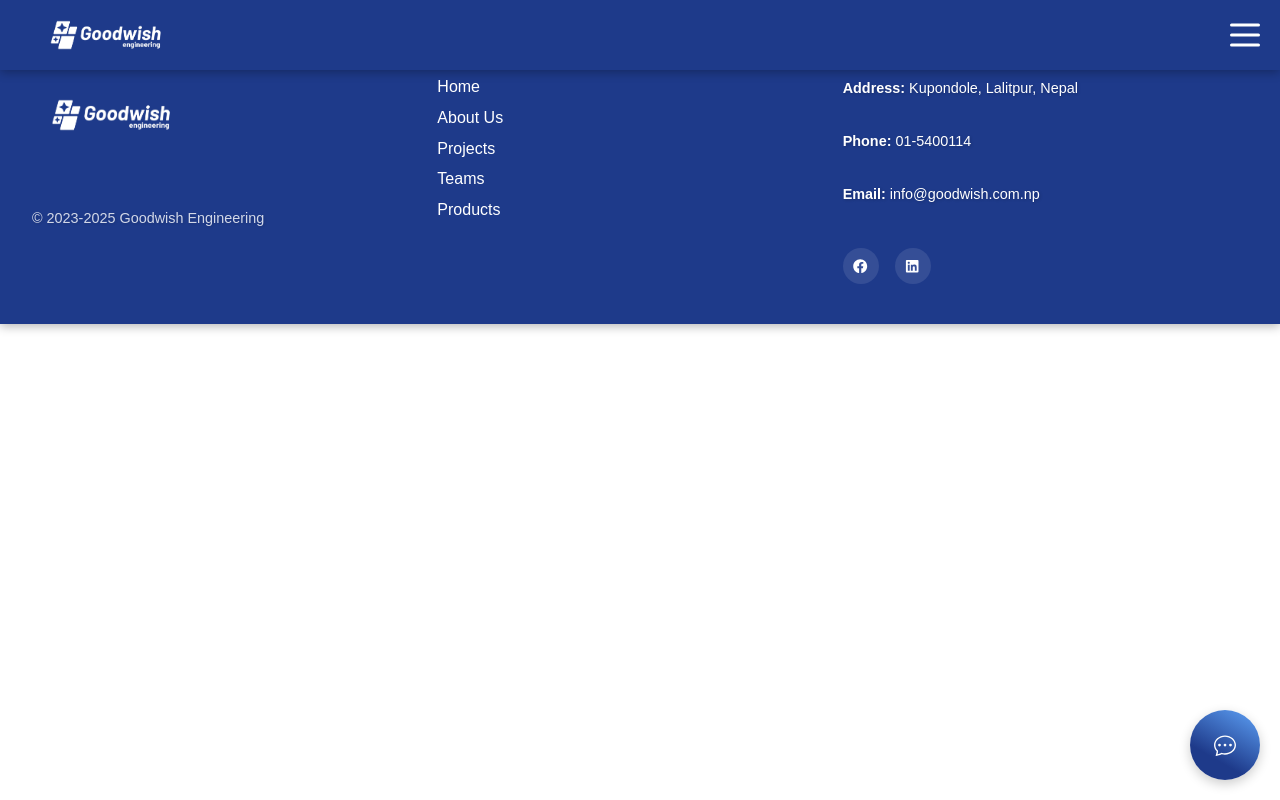
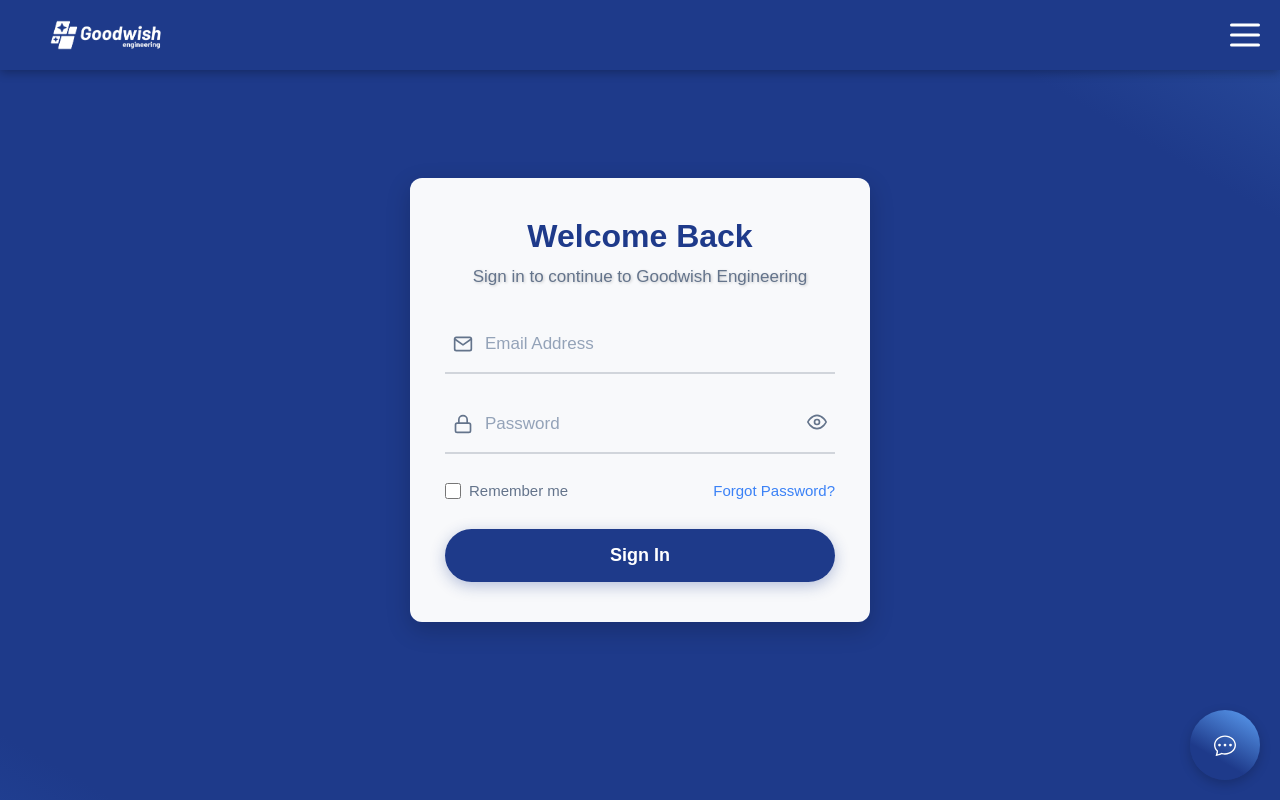
Before and after one commit to Robotics-Academy-of-Nepal/goodwish-website, a React (Vite) app: page /login in a window 1280 px wide. Shown: the top 800 px of the page. Built offline with nearby package versions, Linux system fonts and the light colour scheme.

Commit message:
login added

```diff
--- a/src/App.jsx
+++ b/src/App.jsx
@@ -9,6 +9,7 @@ import Products from './Products/Products.jsx';
 import Home from './Home/Home.jsx';
 import Footer from './Footer/Footer.jsx';
 import Chatbot from './Chatbot/Chatbot.jsx';
+import Login from './Login/Login.jsx';
 import './App.css';
 
 // Create a wrapper component to use useLocation
@@ -34,6 +35,7 @@ function AppContent() {
           <Route path="/projects" element={<Projects />} />
           <Route path="/teams" element={<Teams />} />
           <Route path="/products" element={<Products />} />
+          <Route path="/login" element={<Login />} />
         </Routes>
       </main>
       {!isLandingPage && <Footer />}
--- /dev/null
+++ b/src/Login/Login.css
@@ -0,0 +1,281 @@
+/* Login.css */
+
+/* Reset default styles */
+* {
+    margin: 0;
+    padding: 0;
+    box-sizing: border-box;
+  }
+
+  /* Login container */
+  .login-container {
+    position: relative;
+    min-height: 100vh;
+    width: 100%;
+    display: flex;
+    justify-content: center;
+    align-items: center;
+    overflow: hidden;
+    background-color: #1e3a8a;
+  }
+
+  /* Wave background */
+  .wave-background {
+    position: fixed;
+    top: 0;
+    left: 0;
+    width: 100%;
+    height: 100%;
+    background: linear-gradient(30deg, #3b82f6, #1e3a8a, #1e3a8a, #60a5fa); /* Gradient of blues */
+    background-size: 400%; /* For smooth animation */
+    animation: wave 10s ease-in-out infinite; /* Wave animation */
+    animation-delay: 3s;
+  }
+
+  /* Wave Animation Keyframes */
+  @keyframes wave {
+    0% {
+      background-position: 0% 50%;
+    }
+    50% {
+      background-position: 100% 50%;
+    }
+    100% {
+      background-position: 0% 50%;
+    }
+  }
+
+  /* Fade-in Animation */
+  @keyframes fadeIn {
+    from {
+      opacity: 0;
+      transform: translateY(20px);
+    }
+    to {
+      opacity: 1;
+      transform: translateY(0);
+    }
+  }
+
+  .fade-in {
+    opacity: 0;
+    animation: fadeIn 0.8s ease-out forwards;
+  }
+
+  /* Login content */
+  .login-content {
+    position: relative;
+    z-index: 1;
+    width: 90%;
+    max-width: 500px;
+    padding: 0 20px;
+    display: flex;
+    flex-direction: column;
+    align-items: center;
+  }
+
+  /* Login card */
+  .login-card {
+    width: 100%;
+    background-color: rgba(255, 255, 255, 0.97);
+    border-radius: 12px;
+    padding: 40px 35px;
+    box-shadow: 0 8px 25px rgba(0, 0, 0, 0.2);
+  }
+
+  .login-card h1 {
+    font-size: 32px;
+    color: #1e3a8a;
+    margin-bottom: 12px;
+    text-align: center;
+    font-family: sans-serif;
+    font-weight: 600;
+  }
+
+  .login-subtitle {
+    font-size: 17px;
+    color: #64748b;
+    margin-bottom: 35px;
+    text-align: center;
+    font-family: sans-serif;
+  }
+
+  /* Form styling */
+  .form-group {
+    margin-bottom: 28px;
+  }
+
+  .input-icon-wrapper {
+    position: relative;
+    display: flex;
+    align-items: center;
+    border-bottom: 2px solid #d1d5db;
+    transition: all 0.3s ease;
+    padding-bottom: 6px;
+  }
+
+  .input-icon-wrapper:focus-within {
+    border-bottom-color: #3b82f6;
+  }
+
+  .input-icon {
+    position: absolute;
+    left: 8px;
+    color: #64748b;
+    font-size: 20px;
+  }
+
+  .login-input {
+    width: 100%;
+    padding: 12px 12px 12px 40px;
+    border: none;
+    outline: none;
+    background-color: transparent;
+    font-size: 17px;
+    color: #1e293b;
+    font-family: sans-serif;
+  }
+
+  .login-input::placeholder {
+    color: #94a3b8;
+  }
+
+  .password-toggle {
+    position: absolute;
+    right: 8px;
+    cursor: pointer;
+    color: #64748b;
+    font-size: 20px;
+  }
+
+  /* Remember me and forgot password */
+  .remember-forgot {
+    display: flex;
+    justify-content: space-between;
+    align-items: center;
+    margin-bottom: 30px;
+    font-size: 15px;
+    font-family: sans-serif;
+  }
+
+  .remember-me {
+    display: flex;
+    align-items: center;
+    color: #64748b;
+  }
+
+  .remember-me input[type="checkbox"] {
+    margin-right: 8px;
+    cursor: pointer;
+    width: 16px;
+    height: 16px;
+  }
+
+  .forgot-password {
+    color: #3b82f6;
+    text-decoration: none;
+    transition: all 0.3s ease;
+  }
+
+  .forgot-password:hover {
+    color: #1e3a8a;
+    text-decoration: underline;
+  }
+
+  /* Login button */
+  .login-button {
+    width: 100%;
+    padding: 16px;
+    border: none;
+    border-radius: 30px;
+    background: linear-gradient(30deg, #3b82f6, #1e3a8a, #1e3a8a, #60a5fa);
+    background-size: 400%;
+    color: white;
+    font-size: 18px;
+    font-weight: 600;
+    cursor: pointer;
+    transition: all 0.3s ease;
+    font-family: sans-serif;
+    animation: wave 10s ease-in-out infinite;
+    animation-delay: 3s;
+    box-shadow: 0 4px 15px rgba(30, 58, 138, 0.3);
+  }
+
+  .login-button:hover {
+    transform: translateY(-3px);
+    box-shadow: 0 7px 20px rgba(59, 130, 246, 0.4);
+  }
+
+  .login-button:active {
+    transform: translateY(1px);
+  }
+
+  /* Error message */
+  .error-message {
+    background-color: rgba(254, 202, 202, 0.5);
+    color: #b91c1c;
+    padding: 12px;
+    border-radius: 8px;
+    margin-bottom: 25px;
+    text-align: center;
+    font-size: 15px;
+    font-family: sans-serif;
+  }
+
+  /* Responsive adjustments */
+  @media (max-width: 768px) {
+    .login-card {
+      padding: 30px 25px;
+    }
+
+    .login-card h1 {
+      font-size: 28px;
+    }
+
+    .login-subtitle {
+      font-size: 16px;
+    }
+
+    .login-input {
+      padding: 10px 10px 10px 38px;
+      font-size: 16px;
+    }
+
+    .login-button {
+      padding: 14px;
+      font-size: 17px;
+    }
+  }
+
+  @media (max-width: 480px) {
+    .login-card {
+      padding: 25px 20px;
+    }
+
+    .login-card h1 {
+      font-size: 26px;
+    }
+
+    .login-subtitle {
+      font-size: 15px;
+      margin-bottom: 25px;
+    }
+
+    .login-input {
+      padding: 8px 8px 8px 36px;
+      font-size: 15px;
+    }
+
+    .input-icon {
+      font-size: 18px;
+    }
+
+    .login-button {
+      padding: 12px;
+      font-size: 16px;
+    }
+
+    .remember-forgot {
+      font-size: 14px;
+    }
+  }
--- /dev/null
+++ b/src/Login/Login.jsx
@@ -0,0 +1,91 @@
+import { useState } from 'react';
+import { useNavigate } from 'react-router-dom';
+import { FiMail, FiLock, FiEye, FiEyeOff } from 'react-icons/fi';
+import './Login.css';
+
+function Login() {
+  const [email, setEmail] = useState('');
+  const [password, setPassword] = useState('');
+  const [showPassword, setShowPassword] = useState(false);
+  const [error, setError] = useState('');
+  const navigate = useNavigate();
+
+  const handleSubmit = (e) => {
+    e.preventDefault();
+
+    // Basic validation
+    if (!email || !password) {
+      setError('Please fill in all fields');
+      return;
+    }
+
+    // Here you would normally handle the login logic with your backend
+    // This is just a placeholder for demonstration
+    console.log('Login attempt with:', { email });
+
+    // For demo purposes, simulate successful login and redirect
+    navigate('/home');
+  };
+
+  return (
+    <div className="login-container">
+      <div className="wave-background"></div>
+
+      <div className="login-content">
+        <div className="login-card fade-in">
+          <h1>Welcome Back</h1>
+          <p className="login-subtitle">Sign in to continue to Goodwish Engineering</p>
+
+          {error && <div className="error-message">{error}</div>}
+
+          <form onSubmit={handleSubmit}>
+            <div className="form-group">
+              <div className="input-icon-wrapper">
+                <FiMail className="input-icon" />
+                <input
+                  type="email"
+                  placeholder="Email Address"
+                  value={email}
+                  onChange={(e) => setEmail(e.target.value)}
+                  className="login-input"
+                />
+              </div>
+            </div>
+
+            <div className="form-group">
+              <div className="input-icon-wrapper">
+                <FiLock className="input-icon" />
+                <input
+                  type={showPassword ? "text" : "password"}
+                  placeholder="Password"
+                  value={password}
+                  onChange={(e) => setPassword(e.target.value)}
+                  className="login-input"
+                />
+                <div
+                  className="password-toggle"
+                  onClick={() => setShowPassword(!showPassword)}
+                >
+                  {showPassword ? <FiEyeOff /> : <FiEye />}
+                </div>
+              </div>
+            </div>
+
+            <div className="remember-forgot">
+              <label className="remember-me">
+                <input type="checkbox" /> Remember me
+              </label>
+              <a href="#" className="forgot-password">Forgot Password?</a>
+            </div>
+
+            <button type="submit" className="login-button">
+              Sign In
+            </button>
+          </form>
+        </div>
+      </div>
+    </div>
+  );
+}
+
+export default Login;
```
